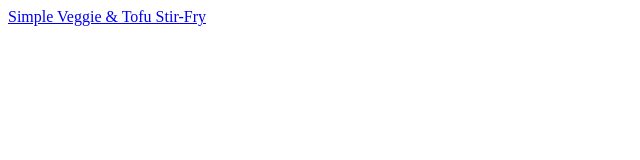
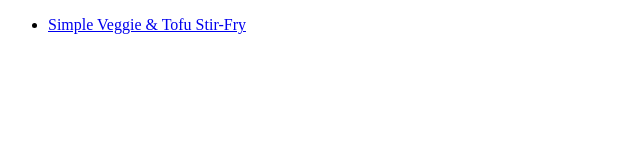
Before and after one commit to antikun/odin-recipes, a plain HTML site: page index.html in a window 1280 px wide. Shown: the whole page, without its empty margins (0-640 px from the left). Drawn offline with Linux system fonts and the light colour scheme.

Commit message:
Fix typo & add unordered list to index.html

```diff
--- a/index.html
+++ b/index.html
@@ -9,8 +9,10 @@
 </head>
 
 <body>
-
-    <a href="./veggie-tofu-stir-fry.html">Simple Veggie &amp; Tofu Stir-Fry</a>
+    <ul>
+        <li><a href="./veggie-tofu-stir-fry.html">Simple Veggie &amp; Tofu Stir-Fry</a>
+        </li>
+    </ul>
 
 </body>
 
```
Also changed, not shown: veggie-tofu-stir-fry.html (+1 -1 lines).
